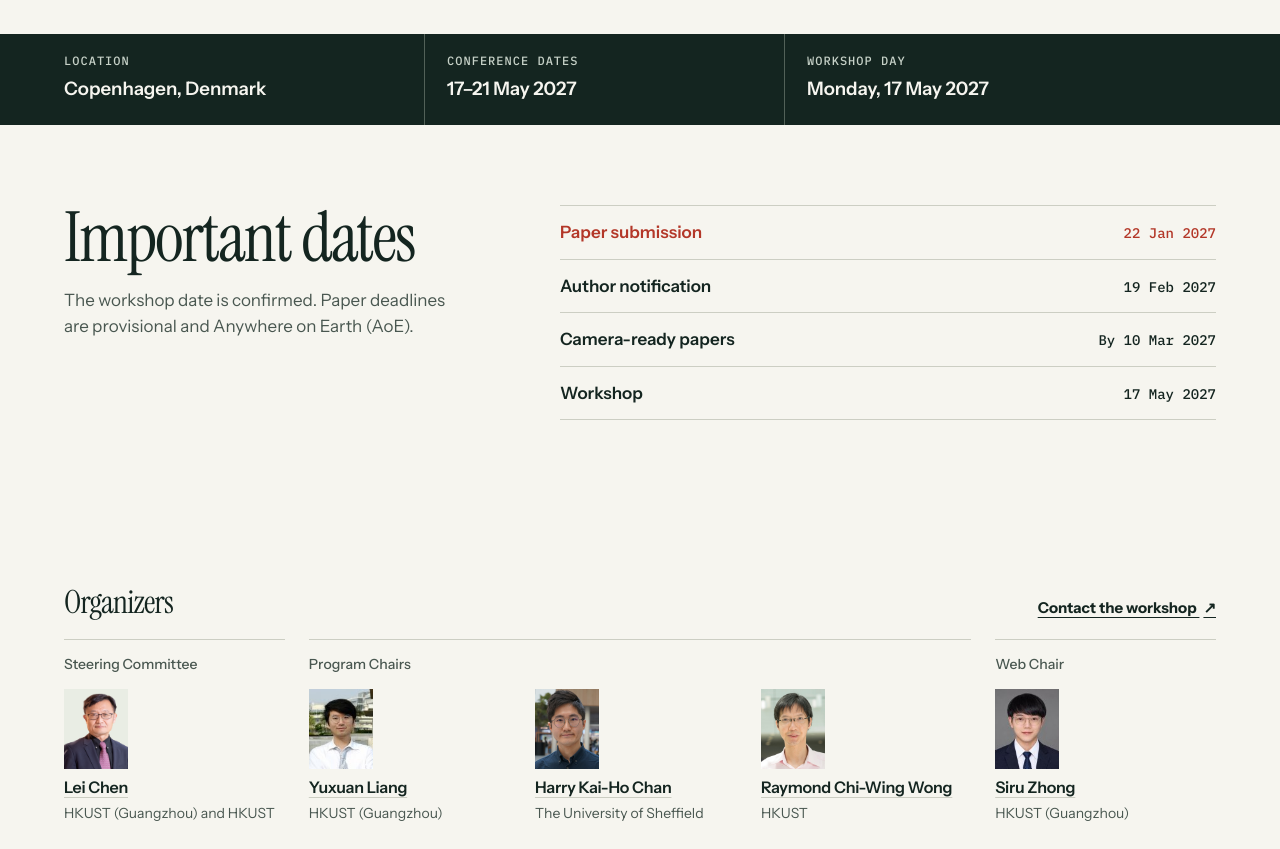
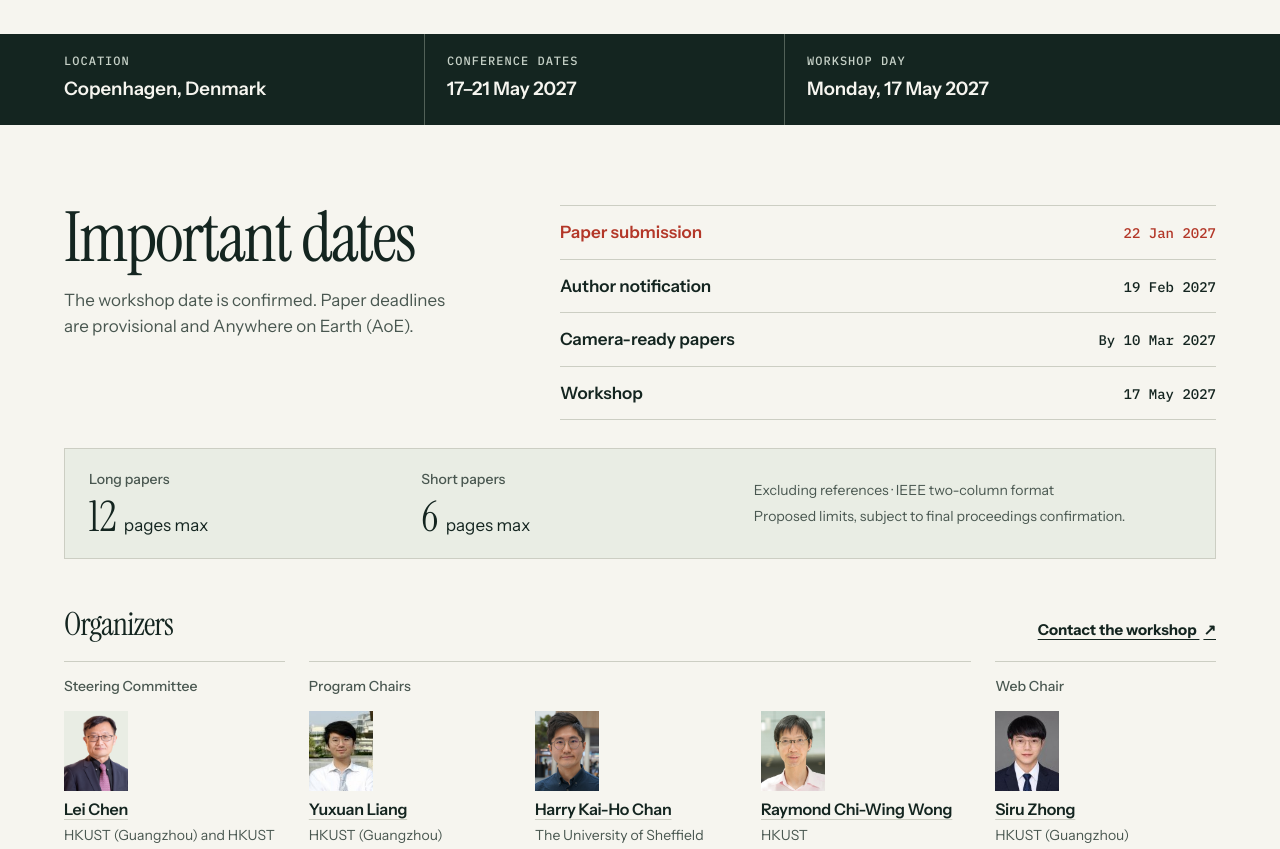
Before and after one commit to CityMind-Lab/urgent-2027, a plain HTML site: page index.html in a window 1280 px wide. Shown: the part 620-1469 px from the top of the page. Drawn offline with Linux system fonts and the light colour scheme.

Commit message:
Add prominent paper limits between dates and organizers

```diff
--- a/index.html
+++ b/index.html
@@ -6,7 +6,7 @@
   <meta name="theme-color" content="#f6f5ef">
   <meta name="description" content="URGENT 2027, the International Workshop on Agentic AI for Urban Data Science, co-located with IEEE ICDE 2027 in Copenhagen, Denmark.">
   <title>URGENT 2027 · Agentic AI for Urban Data Science</title>
-  <link rel="stylesheet" href="styles.css?v=5">
+  <link rel="stylesheet" href="styles.css?v=6">
   <link rel="preload" href="assets/instrument-sans.woff2" as="font" type="font/woff2" crossorigin>
 </head>
 <body id="top">
@@ -87,6 +87,17 @@
           <dd><time datetime="2027-05-17">17 May 2027</time></dd>
         </div>
       </dl>
+      <div class="paper-summary" aria-label="Paper formats and page limits">
+        <div>
+          <h3>Long papers</h3>
+          <p class="paper-summary-limit"><strong>12</strong> pages max</p>
+        </div>
+        <div>
+          <h3>Short papers</h3>
+          <p class="paper-summary-limit"><strong>6</strong> pages max</p>
+        </div>
+        <p class="paper-summary-note">Excluding references · IEEE two-column format<br><span>Proposed limits, subject to final proceedings confirmation.</span></p>
+      </div>
     </section>
 
     <section id="organizers" class="wrap section" aria-labelledby="organizers-heading">
--- a/styles.css
+++ b/styles.css
@@ -215,6 +215,24 @@ h2 {
 .date-list dd { text-align: right; font: 500 14px/1.5 var(--mono); }
 .deadline { color: var(--accent); }
 
+#dates { row-gap: 28px; padding-bottom: 24px; }
+#organizers { padding-top: 20px; }
+.paper-summary {
+  grid-column: 1 / -1;
+  display: grid;
+  grid-template-columns: 1fr 1fr 1.4fr;
+  align-items: center;
+  gap: 20px;
+  padding: 20px 24px;
+  border: 1px solid var(--rule);
+  background: var(--wash);
+}
+.paper-summary h3 { color: var(--muted); font-size: 14px; font-weight: 500; }
+.paper-summary-limit { margin-top: 5px; font-size: 17px; }
+.paper-summary-limit strong { margin-right: 4px; font: 400 42px/1 var(--serif); }
+.paper-summary-note { color: var(--muted); font-size: 14px; line-height: 1.6; }
+.paper-summary-note span { display: inline-block; margin-top: 4px; }
+
 .cfp { background: var(--wash); border-block: 1px solid var(--rule); }
 .label { color: var(--muted); }
 .topics, .program-list, .organizer-list { list-style: none; }
@@ -347,4 +365,6 @@ h2 {
 
 @media (max-width: 520px) {
   .organizer-list { grid-template-columns: 1fr; }
+  .paper-summary { grid-template-columns: 1fr 1fr; padding: 16px; }
+  .paper-summary-note { grid-column: 1 / -1; }
 }
```
